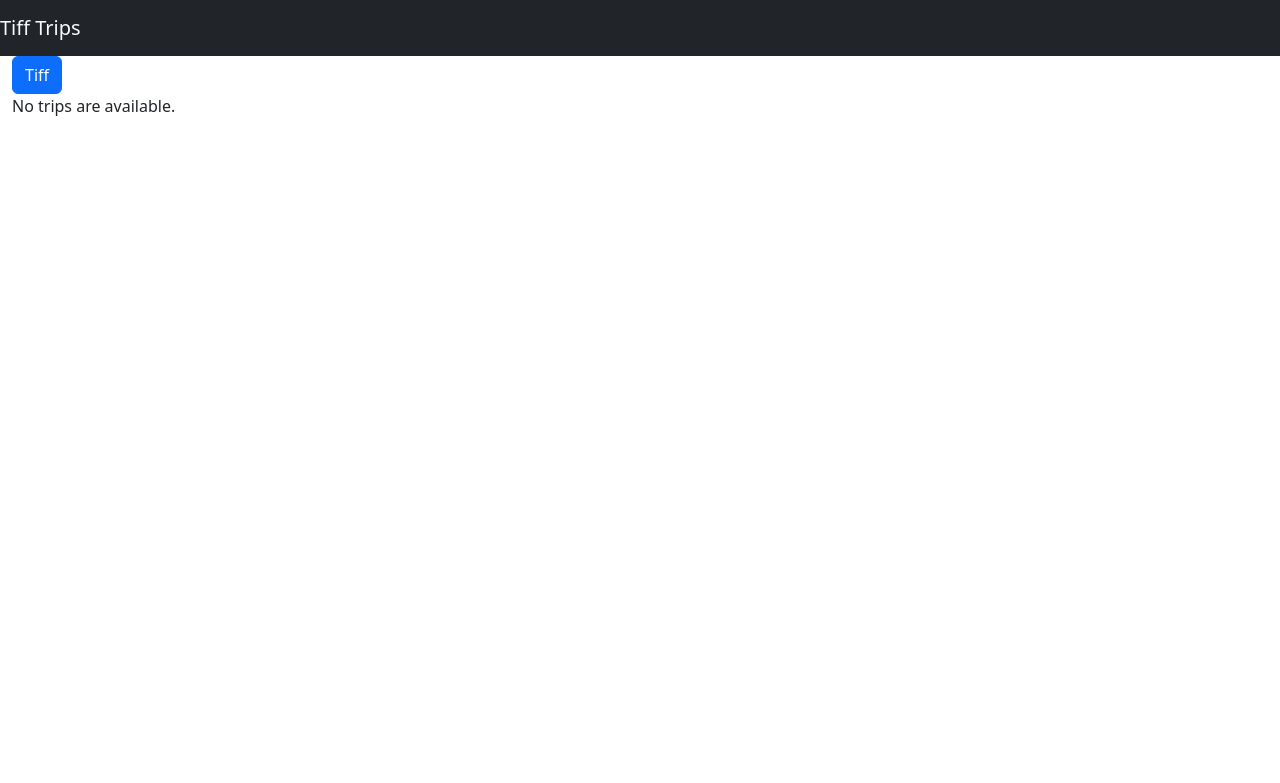
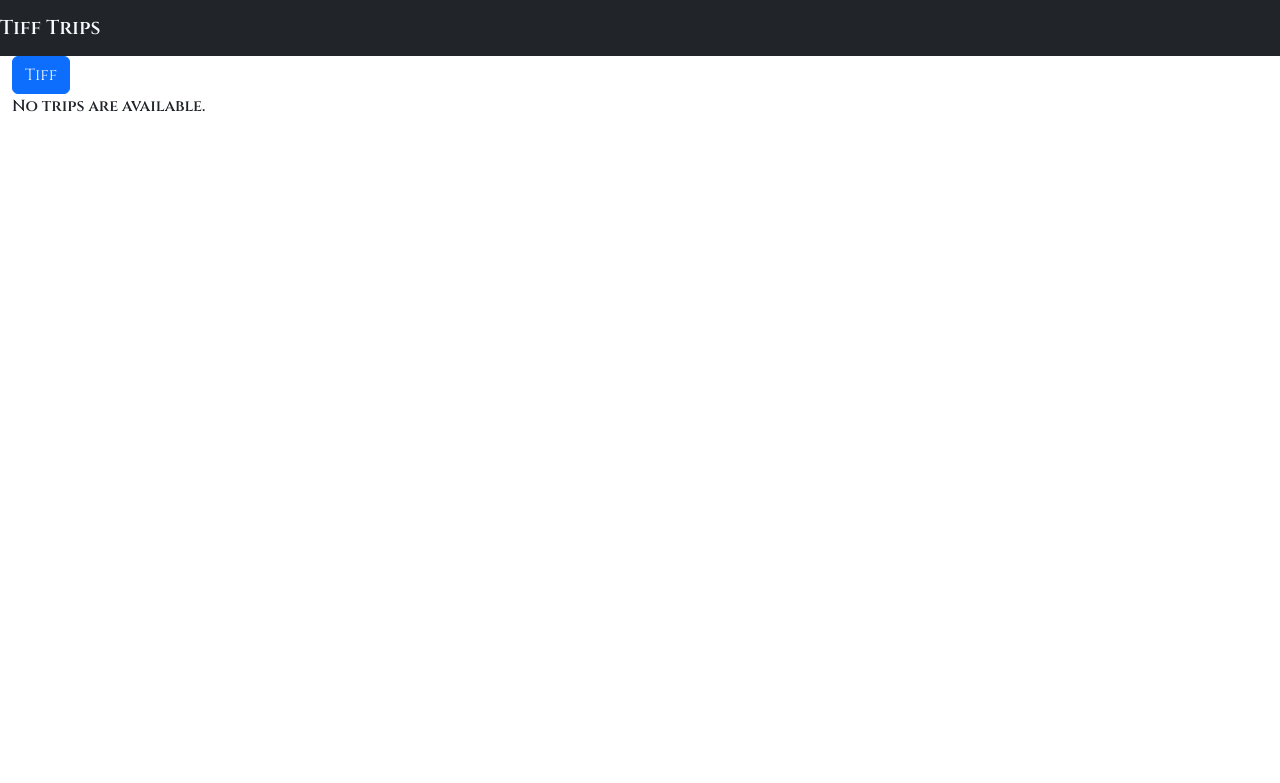
Before and after one commit to bgrego11/tiff-trip, a Django app: page /trips/ in a window 1280 px wide. Shown: the top 783 px of the page. Run offline with Django 4.2, Linux system fonts and the light colour scheme; data that the repository does not hold is empty; some web fonts are replaced.

Commit message:
font pls

```diff
--- a/trips/templates/base.html
+++ b/trips/templates/base.html
@@ -6,8 +6,8 @@
     <link href="https://cdn.jsdelivr.net/npm/bootstrap@5.3.2/dist/css/bootstrap.min.css" rel="stylesheet" integrity="sha384-T3c6CoIi6uLrA9TneNEoa7RxnatzjcDSCmG1MXxSR1GAsXEV/Dwwykc2MPK8M2HN" crossorigin="anonymous">
 
     <link href="https://cdnjs.cloudflare.com/ajax/libs/font-awesome/6.5.1/css/all.min.css" rel="stylesheet">
-    {% comment %} <link rel="preconnect" href="https://fonts.googleapis.com"> {% endcomment %}
-    {% comment %} <link rel="preconnect" href="https://fonts.gstatic.com" crossorigin>
+    <link rel="preconnect" href="https://fonts.googleapis.com">
+    <link rel="preconnect" href="https://fonts.gstatic.com" crossorigin>
     <link href="https://fonts.googleapis.com/css2?family=Abel&family=Cinzel:wght@400..900&family=Fira+Sans+Condensed:ital,wght@0,100;0,200;0,300;0,500;0,600;0,700;0,800;0,900;1,100;1,200;1,300;1,400;1,500;1,600;1,700;1,800;1,900&display=swap" rel="stylesheet">
     <style>
       .cinzel-bg {
@@ -16,10 +16,10 @@
         font-weight: 600;
         font-style: normal;
       }
-      </style> {% endcomment %}
+      </style>
 
   </head>
-  <body>
+  <body class="cinzel-bg">
 
     <nav class="navbar navbar-expand-lg navbar-light bg-dark text-light">
         <a class="navbar-brand text-light" href="https://tifftrips.azurewebsites.net/trips/">Tiff Trips</a>
```
